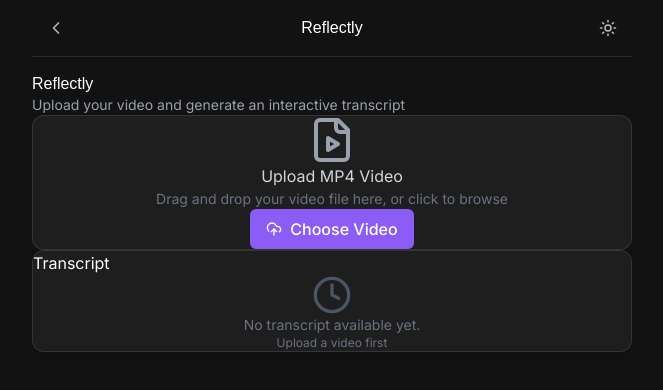
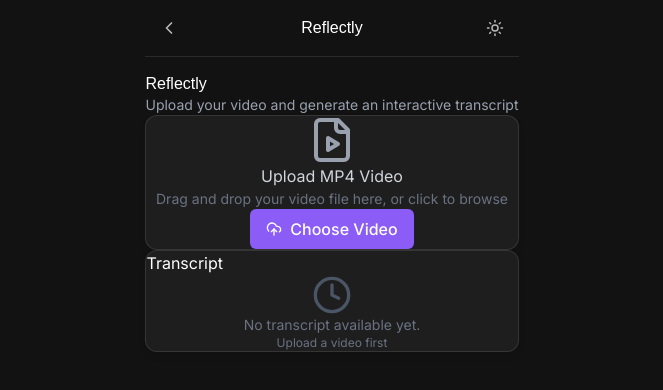
Before and after one commit to ShaikMoosa/Reflectly, a Next.js app: page / in a window 1280 px wide. Shown: the top 390 px of the page, without its empty margins (308-971 px from the left). Built offline with nearby package versions, Linux system fonts and the light colour scheme.

Commit message:
Replace separate transcript scroll with single global scroll

```diff
--- a/app/globals.css
+++ b/app/globals.css
@@ -182,6 +182,7 @@
 .thread-container {
   max-width: 600px;
   margin: 0 auto;
+  padding-bottom: 60px; /* Add bottom padding for better spacing */
 }
 
 .thread-header {
@@ -398,3 +399,15 @@
 .font-extrabold {
   font-weight: 800;
 }
+
+/* Remove fixed height and separate scroll in transcript */
+.transcript-container {
+  width: 100%;
+}
+
+/* Make the main element use the full viewport height */
+main {
+  min-height: 100vh;
+  display: flex;
+  flex-direction: column;
+}
--- a/app/page.tsx
+++ b/app/page.tsx
@@ -62,7 +62,8 @@
 
   // Auto-scroll to active transcript
   useEffect(() => {
-    if (autoScroll && activeItemRef.current && transcriptListRef.current) {
+    if (autoScroll && activeItemRef.current) {
+      // Scroll the window instead of the container
       activeItemRef.current.scrollIntoView({
         behavior: 'smooth',
         block: 'center'
@@ -419,10 +420,9 @@
             ) : (
               <div
                 ref={transcriptListRef}
-                className="max-h-[calc(100vh-430px)] overflow-y-auto"
+                className="transcript-container"
                 role="region"
                 aria-labelledby="transcript-heading"
-                tabIndex={0}
               >
                 <ul className="transcript-list">
                   {transcripts.map((transcript, index) => {
```
